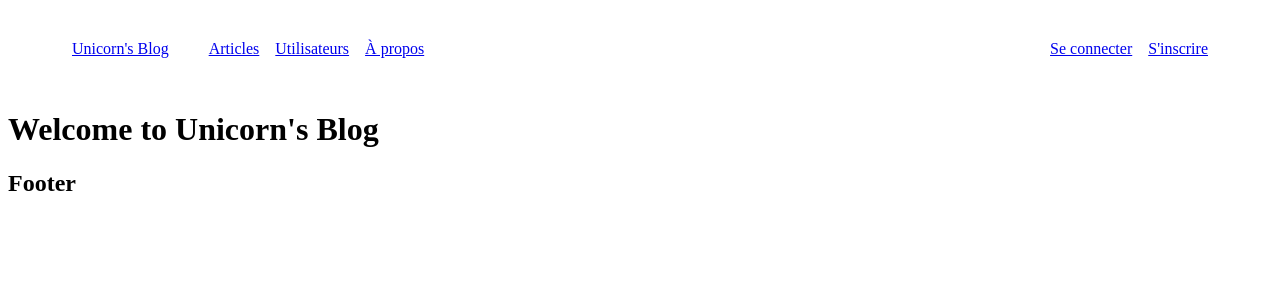
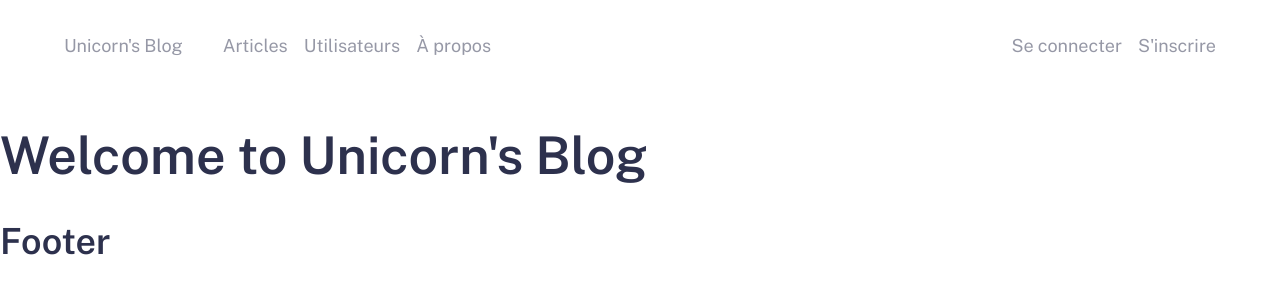
Before and after one commit to omelette-watin/projetjs-blog-front-end, a Next.js app: page / in a window 1280 px wide. Shown: the top 300 px of the page. Built offline with nearby package versions, Linux system fonts and the light colour scheme.

Commit message:
Add basic global styles

```diff
--- a/pages/_app.js
+++ b/pages/_app.js
@@ -3,7 +3,7 @@ import { useEffect, useState } from "react"
 import { useRouter } from "next/router"
 import { UserContext } from "../components/user"
 import verifyToken from "../services/verifyToken"
-
+import '../styles/globals.css'
 
 function App({ Component, pageProps }) {
     const [user, setUser] = useState(null)
--- /dev/null
+++ b/pages/_document.js
@@ -0,0 +1,30 @@
+import Document, { Html, Head, Main, NextScript } from 'next/document'
+
+class MyDocument extends Document {
+    static async getInitialProps(ctx) {
+        const initialProps = await Document.getInitialProps(ctx)
+        return { ...initialProps }
+    }
+
+    render() {
+        return (
+            <Html>
+                <Head>
+                    <title>Unicorn's Blog</title>
+                    <link rel="preconnect" href="https://fonts.googleapis.com"/>
+                    <link rel="preconnect" href="https://fonts.gstatic.com" crossOrigin/>
+                    <link
+                        href="https://fonts.googleapis.com/css2?family=Public+Sans:wght@300;400;500;600;700;800&display=swap"
+                        rel="stylesheet"
+                    />
+                </Head>
+                <body>
+                <Main />
+                <NextScript />
+                </body>
+            </Html>
+        )
+    }
+}
+
+export default MyDocument
--- /dev/null
+++ b/styles/globals.css
@@ -0,0 +1,98 @@
+:root {
+    /* Colors */
+    --darkBlue: hsl(233, 26%, 24%);
+    --limeGreen: hsl(136, 65%, 51%);
+    --brightCyan: hsl(192, 70%, 51%);
+    --grayishBlue: hsl(233, 8%, 62%);
+    --lightGrayishBlue: hsl(220, 16%, 96%);
+    --veryLightGray: hsl(0, 0%, 98%);
+    --white: hsl(0, 0%, 100%);
+
+    /* Font Sizes*/
+    --font-sm: 0.875rem;
+    --font-med: 1.125rem;
+    --font-lg: 1.875rem;
+    --font-vlg: 2.25rem;
+    --font-xlg: 3.25rem;
+}
+
+
+*,
+*:before,
+*:after {
+    box-sizing: border-box;
+    font-size: 100%;
+}
+
+body {
+    margin: 0;
+    padding: 0;
+    line-height: 1.3;
+    font-size: var(--font-sm);
+    font-family: "Public Sans", sans-serif;
+    color: var(--grayishBlue);
+    background: var(--white);
+    scroll-behavior: smooth;
+}
+
+
+
+/* Text */
+
+a,
+a:hover,
+a:visited {
+    text-decoration: none;
+    color: unset;
+    cursor: pointer;
+}
+
+button {
+    display: inline-block;
+    border: 0;
+    cursor: pointer;
+}
+
+ul,
+ol {
+    list-style: none;
+}
+
+h1,
+h2,
+h3,
+h4 {
+    font-weight: 600;
+    line-height: 1.15;
+    color: var(--darkBlue);
+}
+
+h1 {
+    font-size: var(--font-vlg);
+}
+
+h2 {
+    font-size: var(--font-lg);
+}
+
+h3 {
+    font-size: var(--font-med);
+}
+
+@media (min-width: 64em) {
+    body {
+        font-size: var(--font-med);
+    }
+
+    h1 {
+        font-size: var(--font-xlg) ;
+    }
+
+    h2 {
+        font-size: var(--font-vlg) ;
+    }
+
+    h3 {
+        font-size: var(--font-lg);
+    }
+}
```
